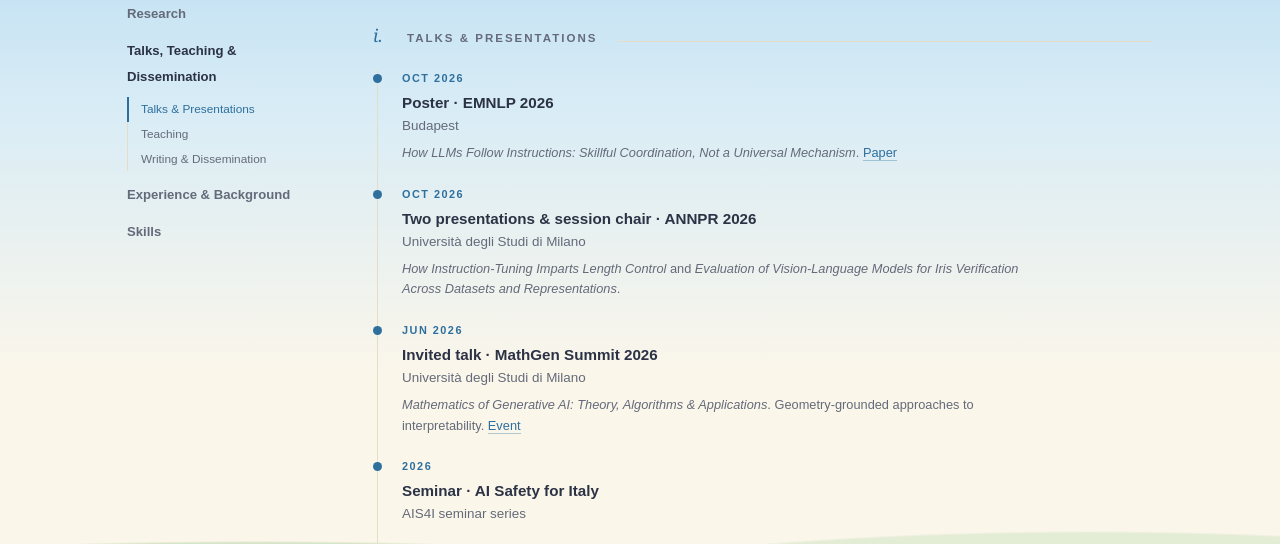
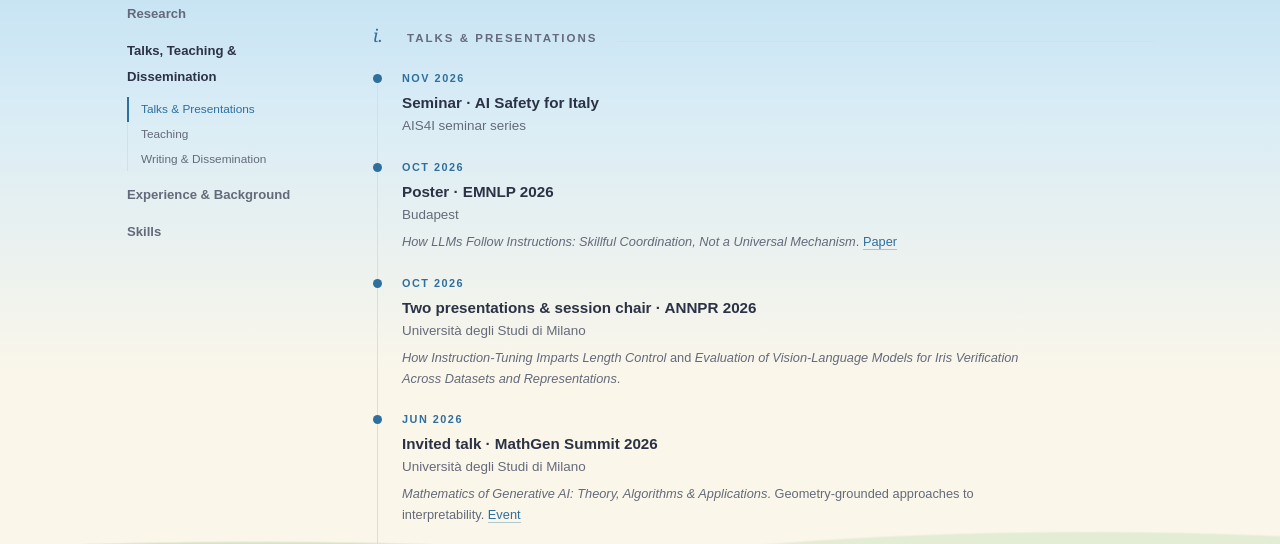
Before and after one commit to eliroc98/eliroc98.github.io, a plain HTML site: page talks.html in a window 1280 px wide. Shown: the part 199-743 px from the top of the page. Drawn offline with Linux system fonts and the light colour scheme; a web font is replaced by a local one.

Commit message:
fix date

```diff
--- a/talks.html
+++ b/talks.html
@@ -71,6 +71,11 @@
     </div>
       <div class="edu-list">
         <div class="edu-item">
+          <div class="edu-years">Nov 2026</div>
+          <div class="edu-degree">Seminar · AI Safety for Italy</div>
+          <div class="edu-school">AIS4I seminar series</div>
+        </div>
+        <div class="edu-item">
           <div class="edu-years">Oct 2026</div>
           <div class="edu-degree">Poster · EMNLP 2026</div>
           <div class="edu-school">Budapest</div>
@@ -87,11 +92,6 @@
           <div class="edu-degree">Invited talk · MathGen Summit 2026</div>
           <div class="edu-school">Università degli Studi di Milano</div>
           <div class="edu-detail"><em>Mathematics of Generative AI: Theory, Algorithms &amp; Applications</em>. Geometry-grounded approaches to interpretability. <a href="https://sites.unimi.it/mathgen/" target="_blank">Event</a></div>
-        </div>
-        <div class="edu-item">
-          <div class="edu-years">2026</div>
-          <div class="edu-degree">Seminar · AI Safety for Italy</div>
-          <div class="edu-school">AIS4I seminar series</div>
         </div>
         <div class="edu-item">
           <div class="edu-years">Dec 2025</div>
```
